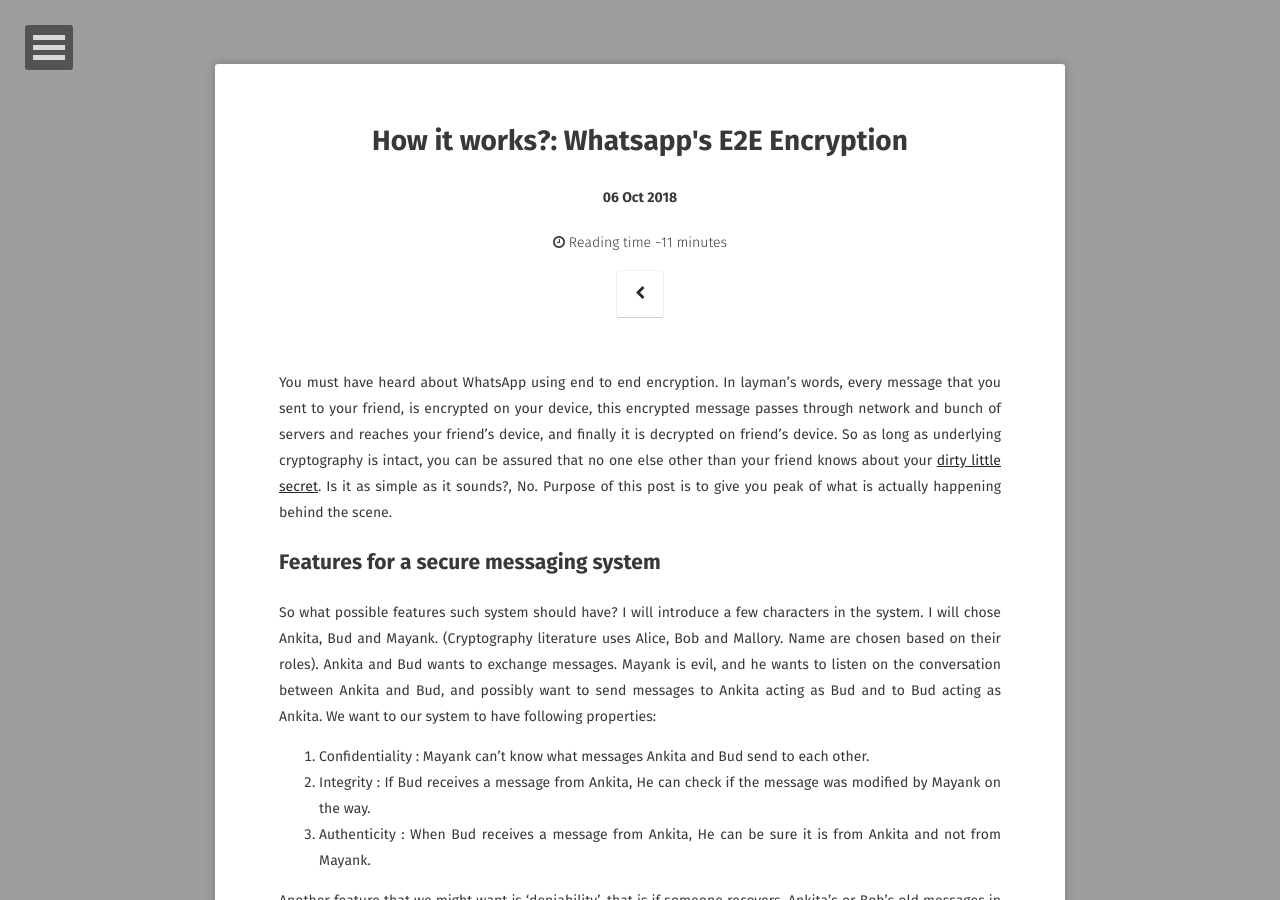
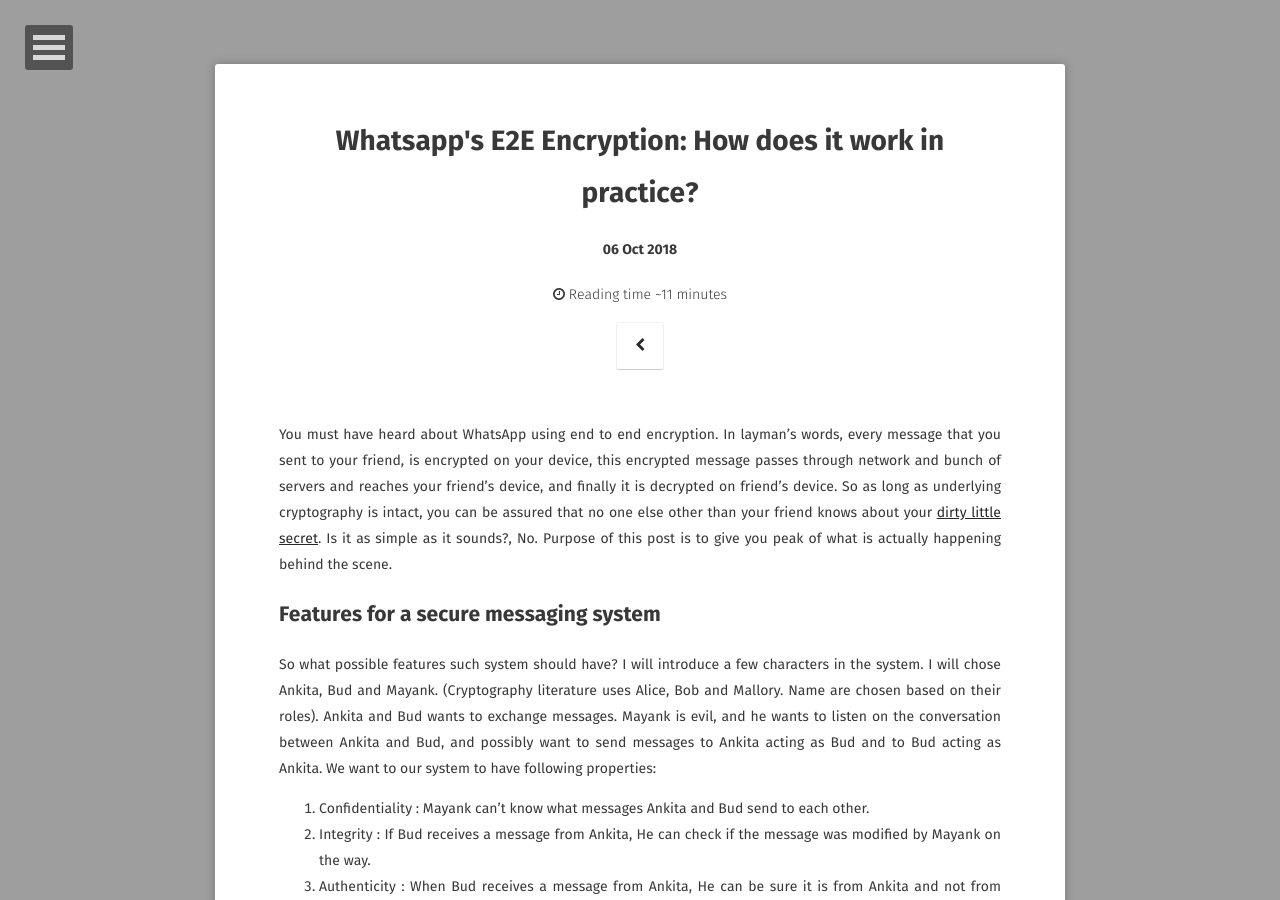
Before and after one commit to panghalamit/panghalamit.github.io, a Jekyll site: the page built from _posts/2018-10-06-e2e_whatsapp.md, in a window 1280 px wide and 900 px high. Built offline with Jekyll 4.4.1, drawn with Linux system fonts in a browser that asks for light colours; some web fonts are replaced; comment, search, counter and statistics services are not loaded.

Commit message:
new post about whatsapp updated

```diff
--- a/_posts/2018-10-06-e2e_whatsapp.md
+++ b/_posts/2018-10-06-e2e_whatsapp.md
@@ -1,6 +1,6 @@
 ---
 layout: post
-title: "How it works?: Whatsapp's E2E Encryption"
+title: "Whatsapp's E2E Encryption: How does it work in practice?"
 excerpt: "How does signal protocol work?"
 date: 2018-10-06
 tags: [whatsapp, Signal Protocol, cryptography, security]
```
